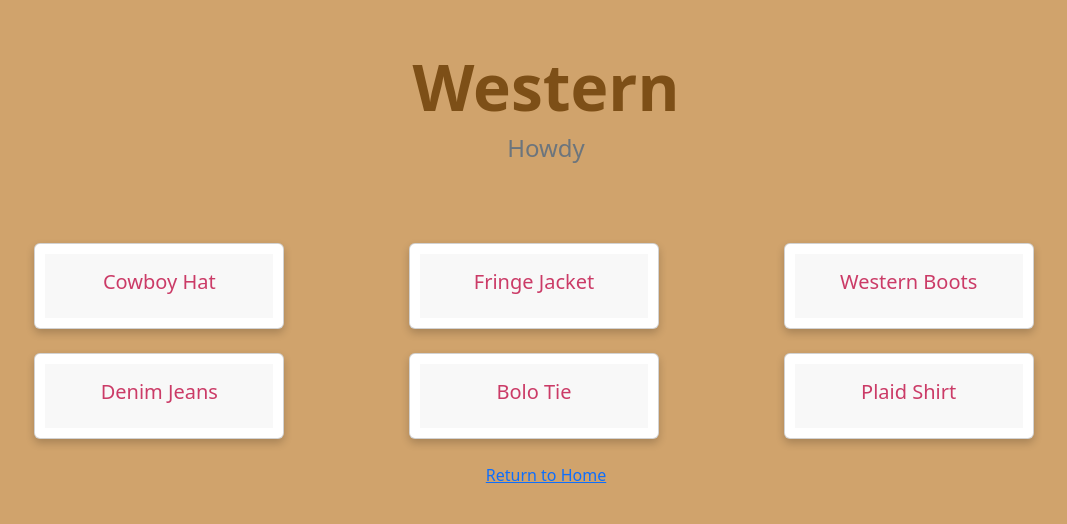
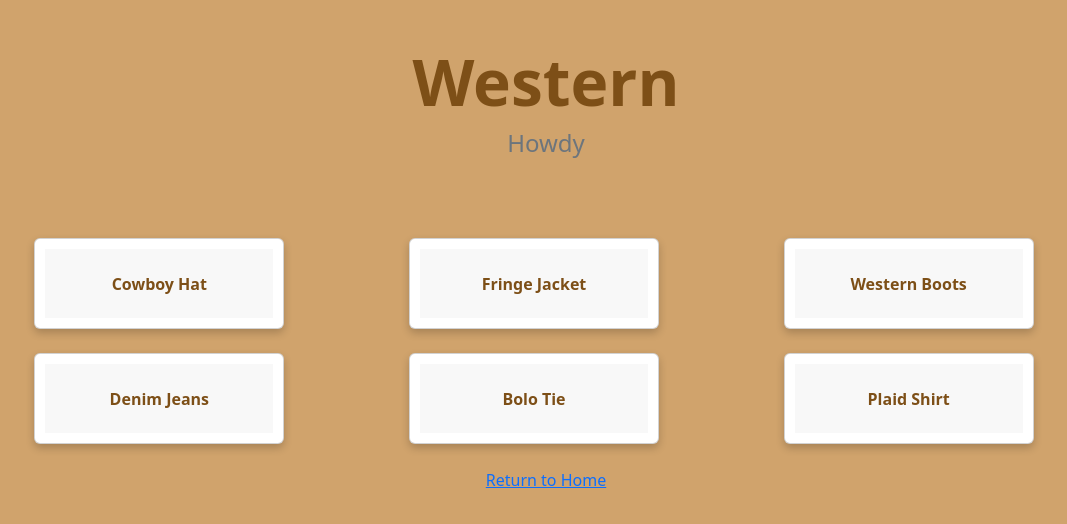
Before and after one commit to alani-y/outfitly---WiCS-Hackathon-2025, a React (Create React App) app: page /style in a window 1280 px wide. Shown: the part 156-680 px from the top of the page, without its empty margins (94-1161 px from the left). Built offline with nearby package versions, Linux system fonts and the light colour scheme.

Commit message:
changed text colors

```diff
--- a/src/App.css
+++ b/src/App.css
@@ -49,11 +49,11 @@
   padding-bottom: 15px; /* Extra spacing at bottom */
 }
 
-.polaroid-title {
+.card-title.polaroid-title {
   font-size: 16px;
   font-weight: bold;
   text-align: center;
-  color: #7D4F17 !important;
+  color: #7D4F17;
   margin-top: 10px;
 }
 
@@ -88,8 +88,8 @@
   border-radius: 10px; /* Optional: Rounded corners */
 }
 
-.card-title, h1, h2, h3 {
-  color: #CB3B67 !important;
+.homepage-title{
+  color: #CB3B67;
 }
 
 @keyframes App-logo-spin {
--- a/src/Homepage.js
+++ b/src/Homepage.js
@@ -20,13 +20,13 @@ const Homepage = () => {
 
     <div className="homepage">
       <div className="w-100 min-vh-50 bg-pink-200 text-center py-5">
-      <h1 className="display-3 fw-bold text-pink-800">What Are You Looking For?</h1>
-        <h2 className="fs-4 text-secondary">Dress Better, Stress Less</h2>
+      <h1 className="homepage-title display-3 fw-bold text-pink-800">What Are You Looking For?</h1>
+        <h2 className="homepage-title fs-4 text-secondary">Dress Better, Stress Less</h2>
         </div>
 
 
       <Container className="py-3 text-left">
-        <h3 className="text-pink-800 fw-bold fs-3 text-left mb-2">An Outfit For A...</h3>
+        <h3 className="homepage-title text-pink-800 fw-bold fs-3 text-left mb-2">An Outfit For A...</h3>
         <p className="text-secondary align-self-start mb-3">any event!</p>
       </Container>
 
@@ -36,8 +36,8 @@ const Homepage = () => {
         <Col md={6} className="d-flex justify-content-center">
           <Card className="w-100 h-100 shadow-lg custom-border" onClick={() => handleCardClick("style")}>
             <Card.Body>
-              <Card.Title className="text-center">Style</Card.Title>
-              <Card.Text className="text-center">Explore different outfit styles</Card.Text>
+              <Card.Title className="homepage-title text-center" style={{ color: "#CB3B67" }}>Style</Card.Title>
+              <Card.Text className="homepage-title text-center">Explore different outfit styles</Card.Text>
             </Card.Body>
           </Card>
         </Col>
@@ -46,8 +46,8 @@ const Homepage = () => {
         <Col md={6} className="d-flex justify-content-center">
           <Card className="w-100 h-100 shadow-lg custom-border" onClick={() => handleCardClick("palette")}>
             <Card.Body>
-              <Card.Title className="text-center">Palette</Card.Title>
-              <Card.Text className="text-center">Match colors for your outfits</Card.Text>
+              <Card.Title className="homepage-title text-center" style={{ color: "#CB3B67" }}>Palette</Card.Title>
+              <Card.Text className="homepage-title text-center">Match colors for your outfits</Card.Text>
             </Card.Body>
           </Card>
         </Col>
--- a/src/StylePage.js
+++ b/src/StylePage.js
@@ -20,7 +20,7 @@ function StylePage() {
             <Col xs={12} md={4} className="d-flex justify-content-center">
               <Card className="polaroid-card">
                 <Card.Body className="polaroid-body">
-                  <Card.Title className="polaroid-title">Cowboy Hat</Card.Title>
+                  <Card.Title className="card-title polaroid-title">Cowboy Hat</Card.Title>
                 </Card.Body>
               </Card>
             </Col>
@@ -28,7 +28,7 @@ function StylePage() {
             <Col xs={12} md={4} className="d-flex justify-content-center">
               <Card className="polaroid-card">
                 <Card.Body className="polaroid-body">
-                  <Card.Title className="polaroid-title">Fringe Jacket</Card.Title>
+                  <Card.Title className="card-title polaroid-title">Fringe Jacket</Card.Title>
                 </Card.Body>
               </Card>
             </Col>
@@ -36,7 +36,7 @@ function StylePage() {
             <Col xs={12} md={4} className="d-flex justify-content-center">
               <Card className="polaroid-card">
                 <Card.Body className="polaroid-body">
-                  <Card.Title className="polaroid-title">Western Boots</Card.Title>
+                  <Card.Title className="card-title polaroid-title">Western Boots</Card.Title>
                 </Card.Body>
               </Card>
             </Col>
@@ -46,7 +46,7 @@ function StylePage() {
             <Col xs={12} md={4} className="d-flex justify-content-center">
               <Card className="polaroid-card">
                 <Card.Body className="polaroid-body">
-                  <Card.Title className="polaroid-title">Denim Jeans</Card.Title>
+                  <Card.Title className="card-title polaroid-title">Denim Jeans</Card.Title>
                 </Card.Body>
               </Card>
             </Col>
@@ -54,7 +54,7 @@ function StylePage() {
             <Col xs={12} md={4} className="d-flex justify-content-center">
               <Card className="polaroid-card">
                 <Card.Body className="polaroid-body">
-                  <Card.Title className="polaroid-title">Bolo Tie</Card.Title>
+                  <Card.Title className="card-title polaroid-title">Bolo Tie</Card.Title>
                 </Card.Body>
               </Card>
             </Col>
@@ -62,7 +62,7 @@ function StylePage() {
             <Col xs={12} md={4} className="d-flex justify-content-center">
               <Card className="polaroid-card">
                 <Card.Body className="polaroid-body">
-                  <Card.Title className="polaroid-title">Plaid Shirt</Card.Title>
+                  <Card.Title className="card-title polaroid-title">Plaid Shirt</Card.Title>
                 </Card.Body>
               </Card>
             </Col>
@@ -76,37 +76,3 @@ function StylePage() {
 
 
 export default StylePage;
-
-
-{/*
-const StylePage = () => {
-    return (
-      <div className="container mx-auto p-8 text-center">
-        <div className="w-100 min-vh-50 bg-pink-200 text-center py-5">
-          <h1 className="display-3 fw-bold text-pink-800">What Are You Looking For?</h1>
-          <h2 className="fs-4 text-secondary">Dress Better, Stress Less</h2>
-        </div>
-
-        <h1 className="text-3xl font-bold mb-6">Styles</h1>
-
-        <div className="grid grid-cols-3 gap-6">
-          <Link to="/style/western" className="border rounded-lg p-6 shadow-sm hover:shadow-lg block">
-            <h3 className="text-lg font-medium">Western</h3>
-            <p>Classic western-style outfits.</p>
-          </Link>
-
-          <Link to="/style/casual" className="border rounded-lg p-6 shadow-sm hover:shadow-lg block">
-            <h3 className="text-lg font-medium">Casual</h3>
-            <p>Relaxed and stylish everyday wear.</p>
-          </Link>
-
-          <Link to="/style/formal" className="border rounded-lg p-6 shadow-sm hover:shadow-lg block">
-            <h3 className="text-lg font-medium">Formal</h3>
-            <p>Elegant attire for special occasions.</p>
-          </Link>
-        </div>
-      </div>
-    );
-  };
-
-  export default StylePage;*/}
```
